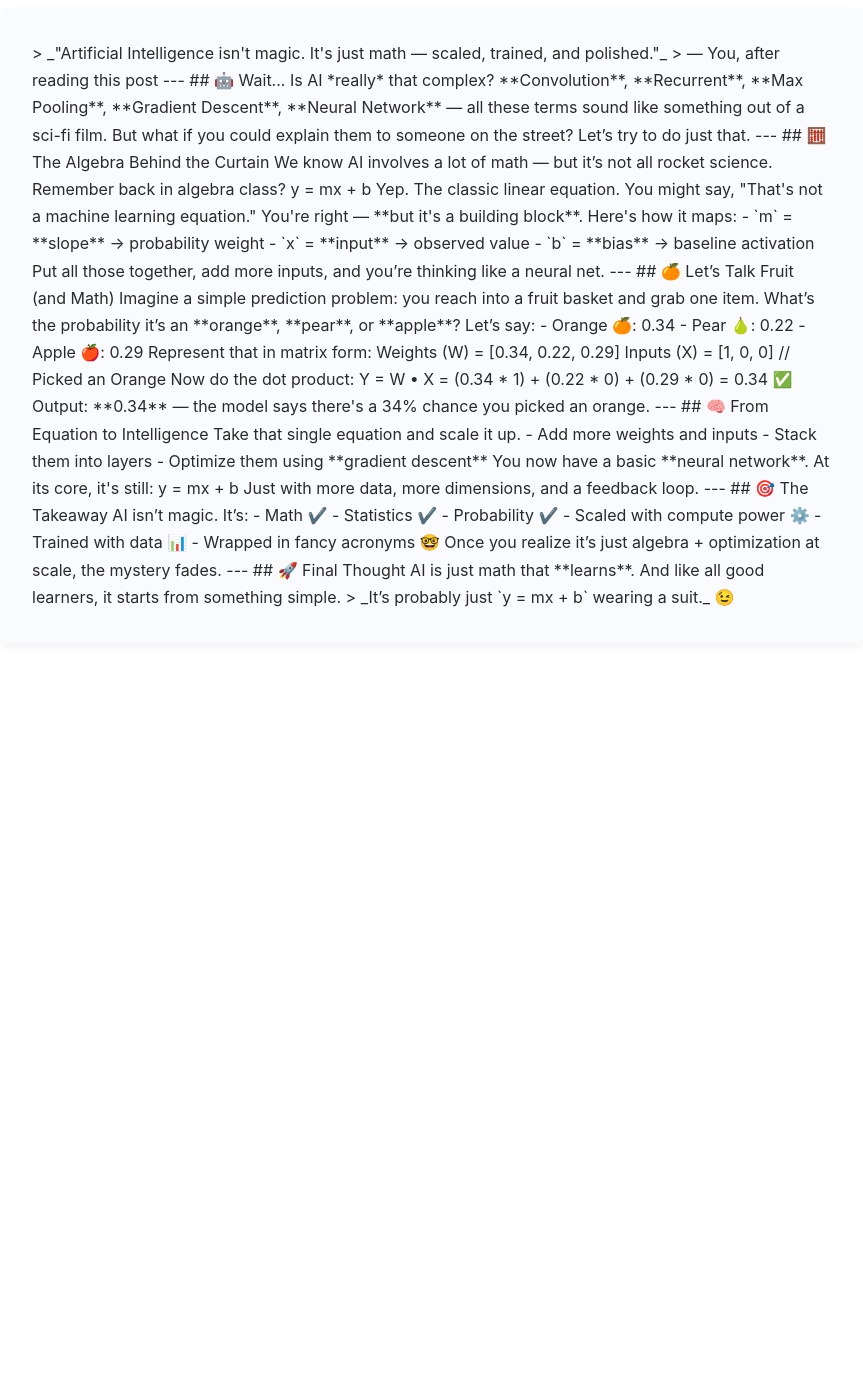
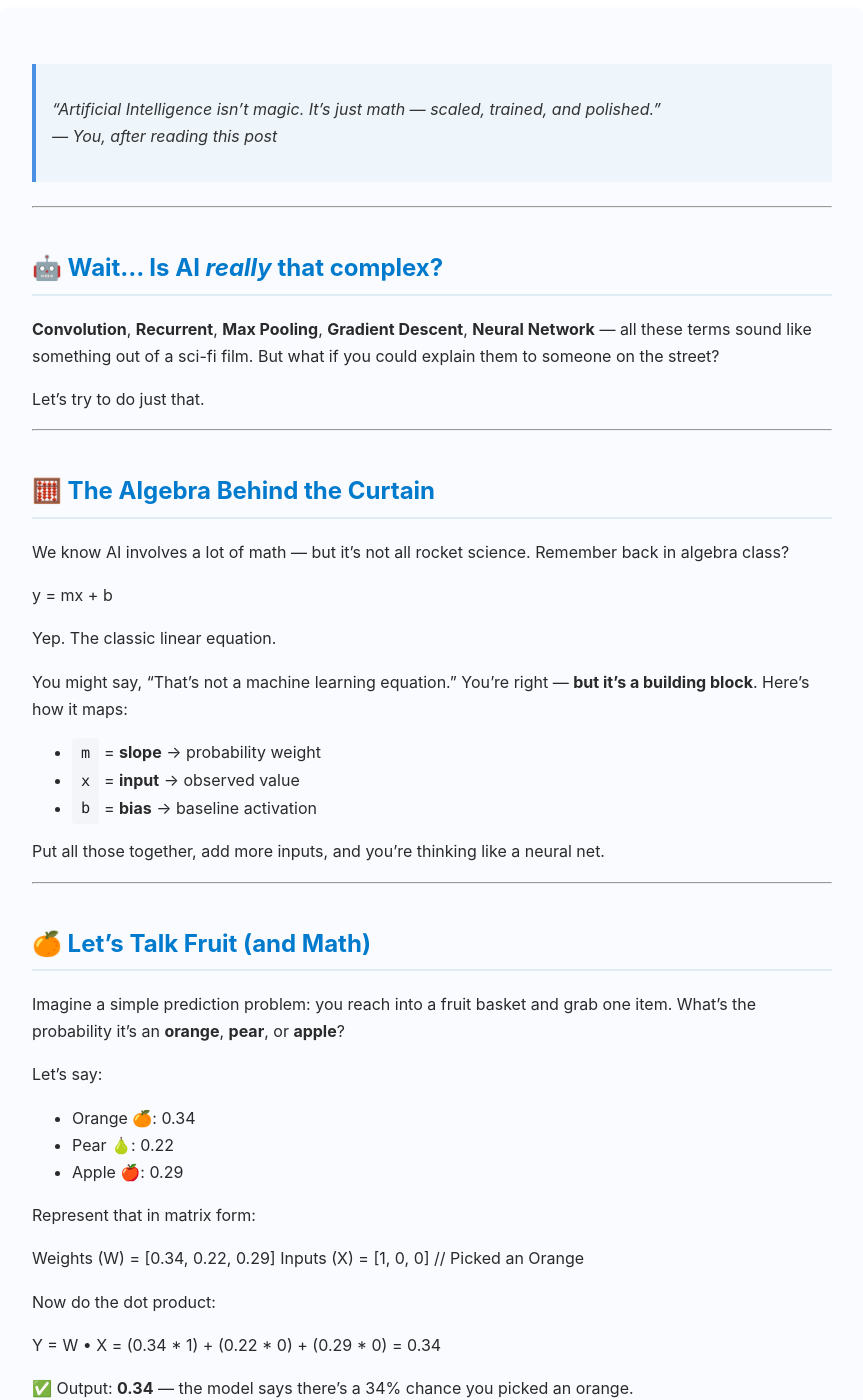
Before and after one commit to cfull03/AI-Blog, a Jekyll site: the page built from _posts/2025-07-19-AI-is-simple.markdown, in a window 1280 px wide and 1400 px high. Shown: the whole window, without its empty margins (208-1071 px from the left). Built offline with Jekyll 4.4.1, drawn with Linux system fonts in a browser that asks for light colours; some of the changed text lies outside the part shown.

Commit message:
Updated _layouts and decorations

```diff
--- a/_layouts/post.html
+++ b/_layouts/post.html
@@ -7,7 +7,7 @@
   <link rel="stylesheet" href="{{ '/assets/css/ai-post.css' | relative_url }}">
 </head>
 <body>
-    <main class="container">
+  <main class="ai-post">
     {{ content }}
   </main>
 </body>
--- a/_posts/2025-07-19-AI-is-simple.markdown
+++ b/_posts/2025-07-19-AI-is-simple.markdown
@@ -4,8 +4,6 @@ title: "🧠 AI is Simple"
 date: 2025-07-19 10:00:00 +0000
 categories: ai thoughts
 ---
-
-<div class="ai-post">
 
 > _"Artificial Intelligence isn't magic. It's just math — scaled, trained, and polished."_
 > — You, after reading this post
@@ -103,5 +101,3 @@ Once you realize it’s just algebra + optimization at scale, the mystery fades.
 AI is just math that **learns**. And like all good learners, it starts from something simple.
 
 > _It’s probably just `y = mx + b` wearing a suit._ 😉
-
-</div>
```
Lines whose indentation alone changed are shown as unchanged.
